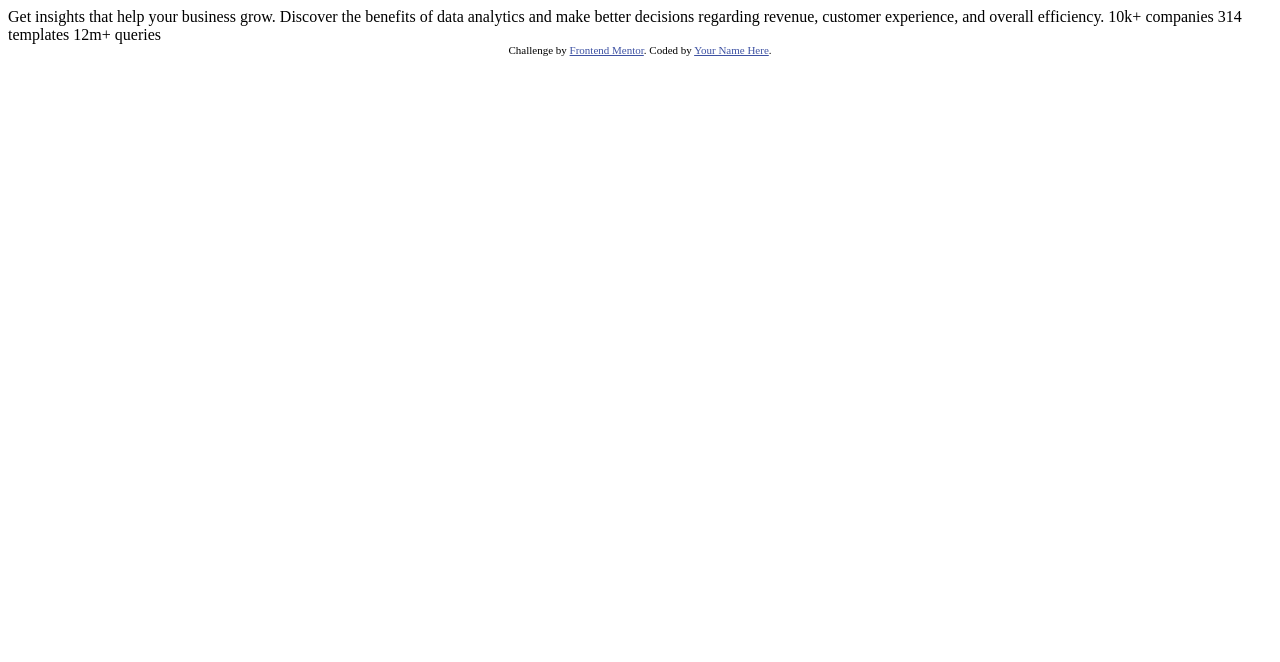
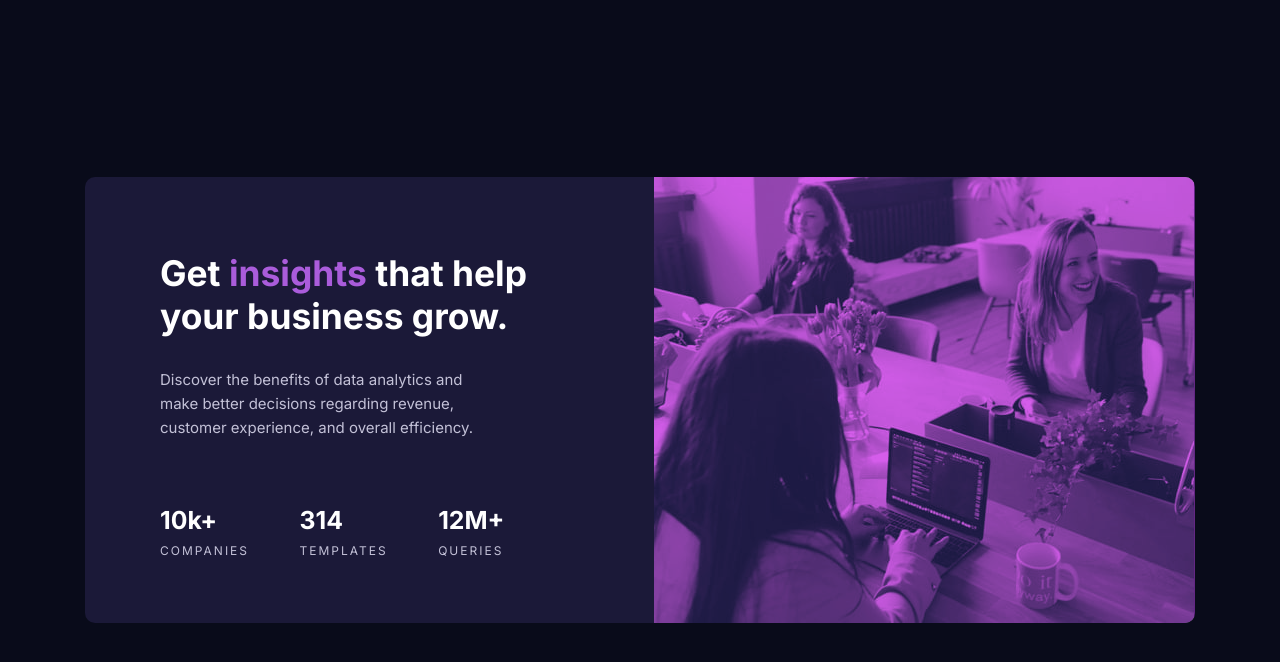
Before and after one commit to fernando5498/tarjeta-vista-previa, a plain HTML site: page index.html in a window 1280 px wide. Drawn offline with Linux system fonts and the light colour scheme.

Commit message:
challenge

```diff
--- a/index.html
+++ b/index.html
@@ -1,33 +1,44 @@
 <!DOCTYPE html>
 <html lang="en">
+
 <head>
-  <meta charset="UTF-8">
-  <meta name="viewport" content="width=device-width, initial-scale=1.0"> <!-- displays site properly based on user's device -->
+    <meta charset="UTF-8">
+    <meta http-equiv="X-UA-Compatible" content="IE=edge">
+    <meta name="viewport" content="width=device-width, initial-scale=1.0">
+    <title>Tarjeta de vista previa</title>
+    <link rel="stylesheet" href="css/style.css">
+    <link rel="shortcut icon" href="images/favicon-32x32.png" type="image/x-icon">
+</head>
 
-  <link rel="icon" type="image/png" sizes="32x32" href="./images/favicon-32x32.png">
+<body>
+    <main>
+        <!-- ------------------ CARD ------------------- -->
+        <div class="card">
+            <div class="card__content">
+                <h2>Get <span>insights</span> that help your business grow.</h2>
+                <p class="info">Discover the benefits of data analytics and make better decisions regarding revenue, customer experience, and overall efficiency.</p>
+                <ul>
+                    <li>
+                        <h5>10k+</h5>
+                        <p>COMPANIES</p>
+                    </li>
+                    <li>
+                        <h5>314</h5>
+                        <p>TEMPLATES</p>
+                    </li>
+                    <li>
+                        <h5>12M+</h5>
+                        <p>QUERIES</p>
+                    </li>
+                </ul>
+            </div>
+            <div class="card__img">
+                <div class="img">
+                </div>
 
-  <title>Frontend Mentor | Stats preview card component</title>
+            </div>
+        </div>
+    </main>
+</body>
 
-  <!-- Feel free to remove these styles or customise in your own stylesheet 👍 -->
-  <style>
-    .attribution { font-size: 11px; text-align: center; }
-    .attribution a { color: hsl(228, 45%, 44%); }
-  </style>
-</head>
-<body>
-
-  Get insights that help your business grow.
-
-  Discover the benefits of data analytics and make better decisions regarding revenue, customer
-  experience, and overall efficiency.
-
-  10k+ companies
-  314 templates
-  12m+ queries
-
-  <div class="attribution">
-    Challenge by <a href="https://www.frontendmentor.io?ref=challenge" target="_blank">Frontend Mentor</a>.
-    Coded by <a href="#">Your Name Here</a>.
-  </div>
-</body>
 </html>
--- /dev/null
+++ b/scss/style.scss
@@ -0,0 +1,170 @@
+    /* ----------------------- FUENTE ----------------------- */
+
+    @import url('https://fonts.googleapis.com/css2?family=Inter:wght@400;500;700&display=swap');
+    /* ---------------------- VARIABLES --------------------- */
+
+    $Very-dark-blue:hsl(233 47% 7%);
+    $Dark-desaturated-blue:hsl(244 38% 16%);
+    $Soft-violet: #aa5cdb;
+    $White: hsl(0 0% 100%);
+    $Slightly-transparent-white: hsla(0 100% 0.75);
+    $Slightly-transparent-white: hsla(0 100% 0.6);
+    /* ------------------------ RESET ----------------------- */
+
+    * {
+        margin: 0;
+        padding: 0;
+        list-style: none;
+        text-decoration: none;
+        box-sizing: border-box;
+        transition: all 300ms;
+        -webkit-transition: all 300ms;
+        -moz-transition: all 300ms;
+        -ms-transition: all 300ms;
+        -o-transition: all 300ms;
+    }
+
+    body {
+        font-size: 15px;
+        height: 100vh;
+    }
+
+    p {
+        color: hsl(246, 21%, 80%);
+    }
+
+    main {
+        height: 100%;
+        width: 100%;
+        background: $Very-dark-blue;
+        display: flex;
+        align-items: center;
+        justify-content: center;
+        font-family: 'Inter', sans-serif;
+    }
+    /* ------------------------ CARD ------------------------ */
+
+    .card {
+        background: $Dark-desaturated-blue;
+        display: grid;
+        grid-template-columns: 51.3% 48.7%;
+        width: 1110px;
+        height: 446px;
+        border-radius: 10px;
+        -webkit-border-radius: 10px;
+        -moz-border-radius: 10px;
+        -ms-border-radius: 10px;
+        -o-border-radius: 10px;
+        margin: 20px;
+        &__content {
+            color: $White;
+            padding: 75px 120px 65px 75px;
+            h2 {
+                font-size: 2.21rem;
+                font-weight: 700;
+                span {
+                    color: $Soft-violet;
+                }
+            }
+            .info {
+                margin: 30px 0px;
+                padding-right: 30px;
+                line-height: 24px;
+            }
+            ul {
+                padding-right: 30px;
+                margin-top: 65px;
+                display: flex;
+                justify-content: space-between;
+                h5 {
+                    font-size: 1.55rem;
+                    margin-bottom: .5rem;
+                    font-weight: 700;
+                }
+                p {
+                    font-size: 12px;
+                    letter-spacing: 2px;
+                }
+            }
+        }
+        &__img {
+            position: relative;
+            .img {
+                background: url(../images/image-header-desktop.jpg);
+                background-size: contain;
+                background-repeat: no-repeat;
+                position: absolute;
+                overflow: hidden;
+                left: 0;
+                border-radius: 0px 10px 10px 0px;
+                -webkit-border-radius: 0px 10px 10px 0px;
+                -moz-border-radius: 0px 10px 10px 0px;
+                -ms-border-radius: 0px 10px 10px 0px;
+                -o-border-radius: 0px 10px 10px 0px;
+                top: 0;
+                width: 100%;
+                height: 100%;
+                mix-blend-mode: screen;
+                opacity: .9;
+                &:after {
+                    background: #701488;
+                    content: "";
+                    position: absolute;
+                    top: 0;
+                    left: 0;
+                    width: 100%;
+                    height: 100%;
+                    opacity: .8;
+                    mix-blend-mode: hard-light;
+                }
+            }
+        }
+    }
+    /* ------------------ MEDIAQUERIES ------------------ */
+
+    @media (max-width:1200px) {
+        .card {
+            width: 325px;
+            height: 775px;
+            grid-template-columns: 100%;
+            grid-template-rows: 30.7% 70.3%;
+            &__content {
+                padding: 35px;
+                text-align: center;
+                h2 {
+                    font-size: 1.6rem;
+                }
+                .info {
+                    padding: 0;
+                    margin: 1rem 0px;
+                }
+                ul {
+                    margin: 0;
+                    padding: 0;
+                    flex-direction: column;
+                    li {
+                        margin: 1rem 0px;
+                    }
+                }
+            }
+            &__img {
+                grid-row: 1;
+                .img {
+                    background: url(../images/image-header-mobile.jpg);
+                    background-repeat: no-repeat;
+                    background-size: cover;
+                    border-radius: 10px 10px 0px 0px;
+                    -webkit-border-radius: 10px 10px 0px 0px;
+                    -moz-border-radius: 10px 10px 0px 0px;
+                    -ms-border-radius: 10px 10px 0px 0px;
+                    -o-border-radius: 10px 10px 0px 0px;
+                }
+            }
+        }
+    }
+
+    @media (max-width:360px) {
+        .card {
+            grid-template-rows: 25.7% 74.3%;
+        }
+    }
```
Also changed, not shown: css/style.css (added), 3 other files.
